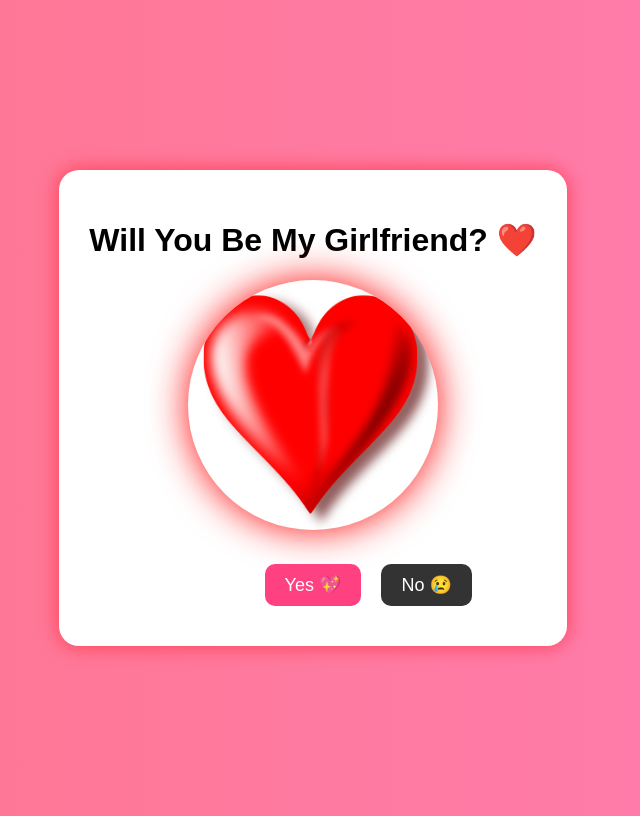
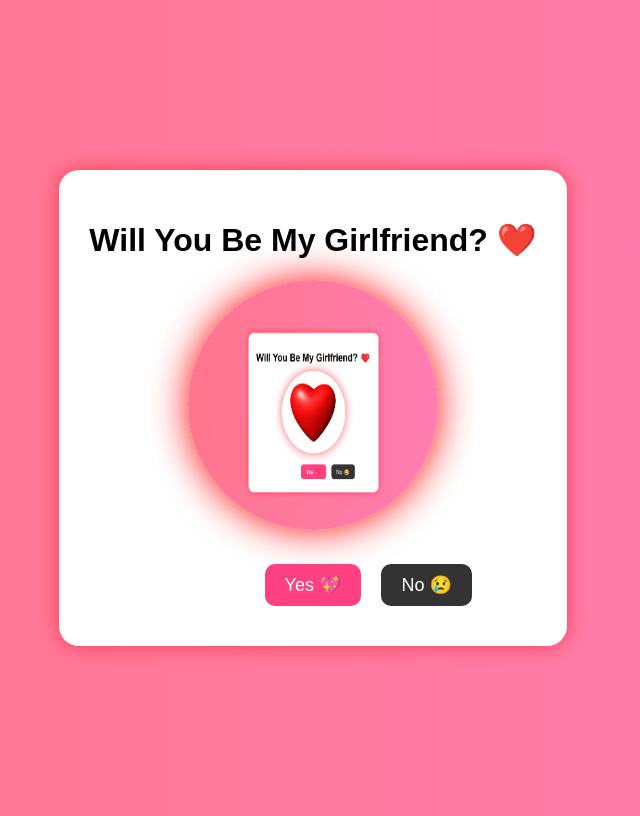
Before and after one commit to Aadarshkumarsingh8084/Will-You-Be-My-Girlfriend, a plain HTML site: page index.html in a window 1280 px wide. Shown: the whole page, without its empty margins (327-967 px from the left). Drawn offline with Linux system fonts and the light colour scheme.

Commit message:
Update index.html

```diff
--- a/index.html
+++ b/index.html
@@ -10,7 +10,7 @@
     <div class="container">
         <h1>Will You Be My Girlfriend? ❤️</h1>
         <div class="photo-container">
-            <img src="https://github.com/Aadarshkumarsingh8084/Will-You-Be-My-Girlfriend/blob/a0c2c7681ac263b11b759545fcff97f22fc4cbb2/R.png" alt="Romantic Photo" class="glowing-photo">
+            <img src="https://github.com/Aadarshkumarsingh8084/Will-You-Be-My-Girlfriend/blob/main/your-photo.jpg" alt="Romantic Photo" class="glowing-photo">
         </div>
         <div class="buttons">
             <button class="yes-button" onclick="yesClicked()">Yes 💖</button>
```
